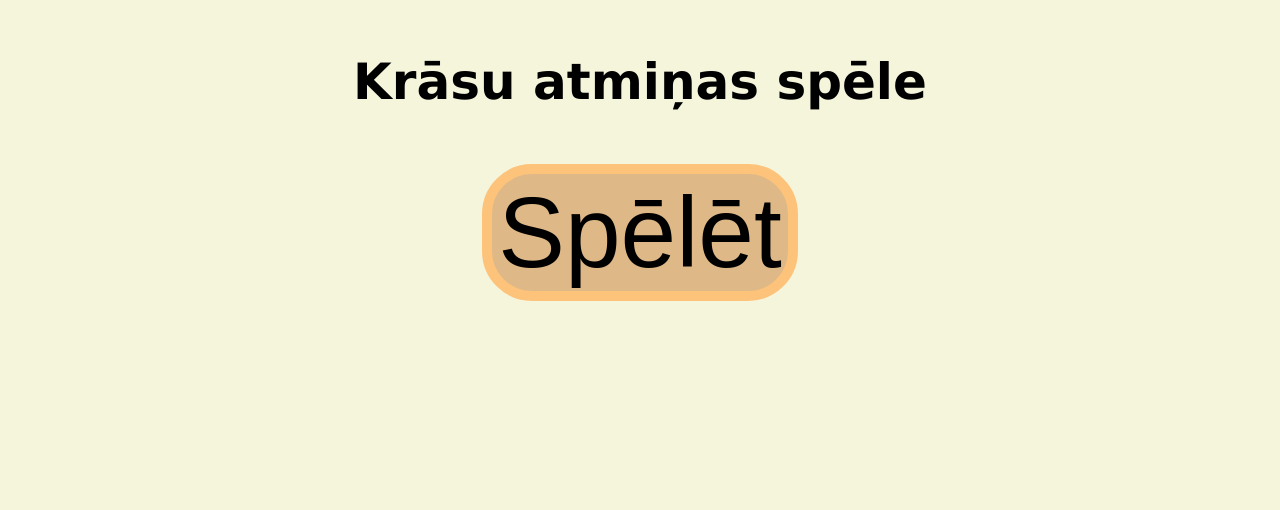
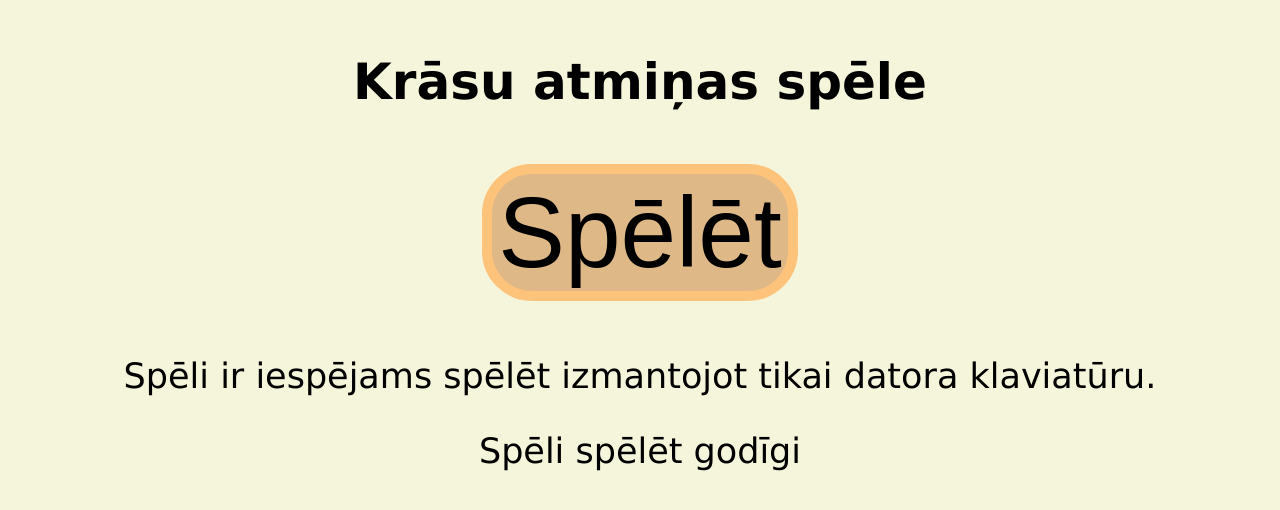
Before and after one commit to jekabskulis/SkolaSpele2022, a plain HTML site: page index.html in a window 1280 px wide. Shown: the part 200-710 px from the top of the page. Drawn offline with Linux system fonts and the light colour scheme.

Commit message:
Pievienoti noteikumus
Pievienoti noteikumus

```diff
--- a/index.html
+++ b/index.html
@@ -9,6 +9,8 @@
         <div class="centeredMain">
             <h1>Krāsu atmiņas spēle</h1>
             <button id="playMainGame"><a href="./htmlPages/colourGame.html" target="_self">Spēlēt</a></button>
+            <p>Spēli ir iespējams spēlēt izmantojot tikai datora klaviatūru.</p>
+            <p>Spēli spēlēt godīgi</p>
         </div>
         <script src="./script.js"></script>
     </body>
```
